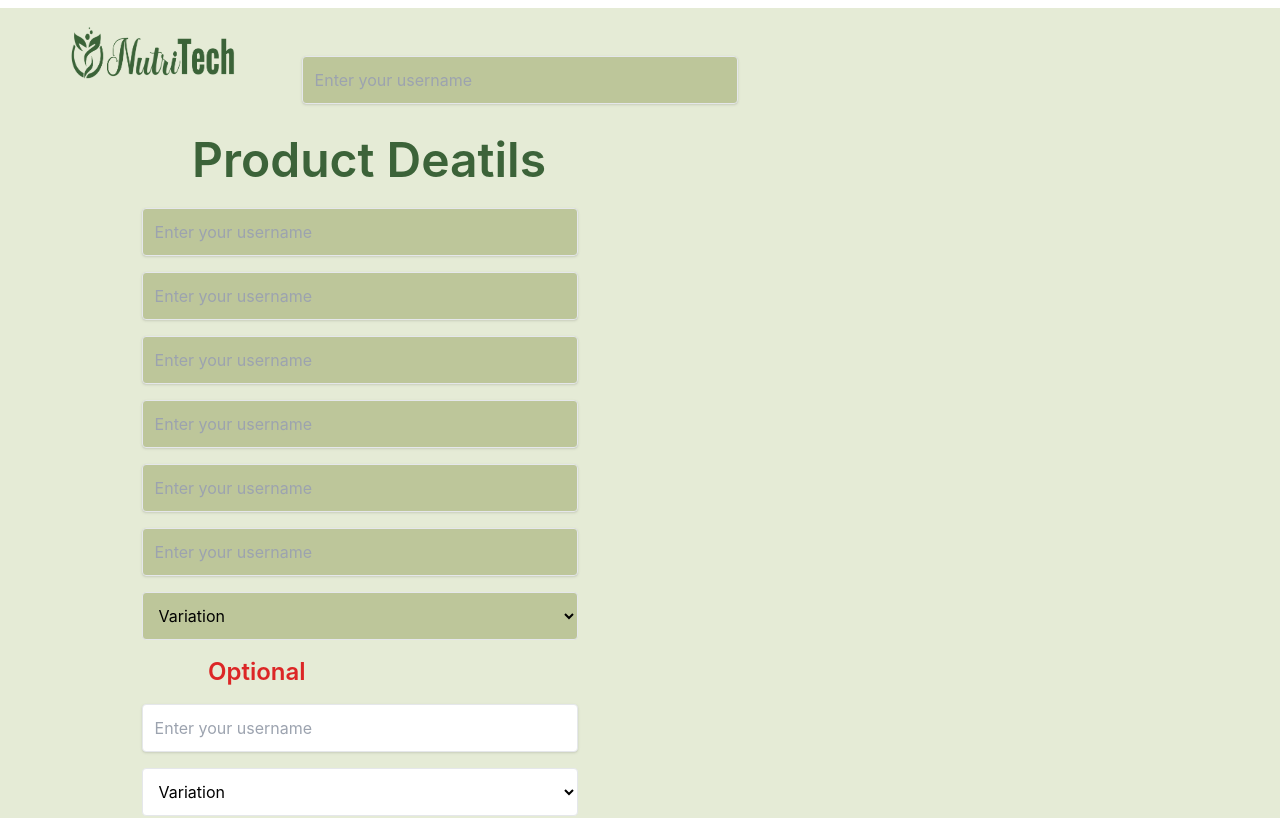
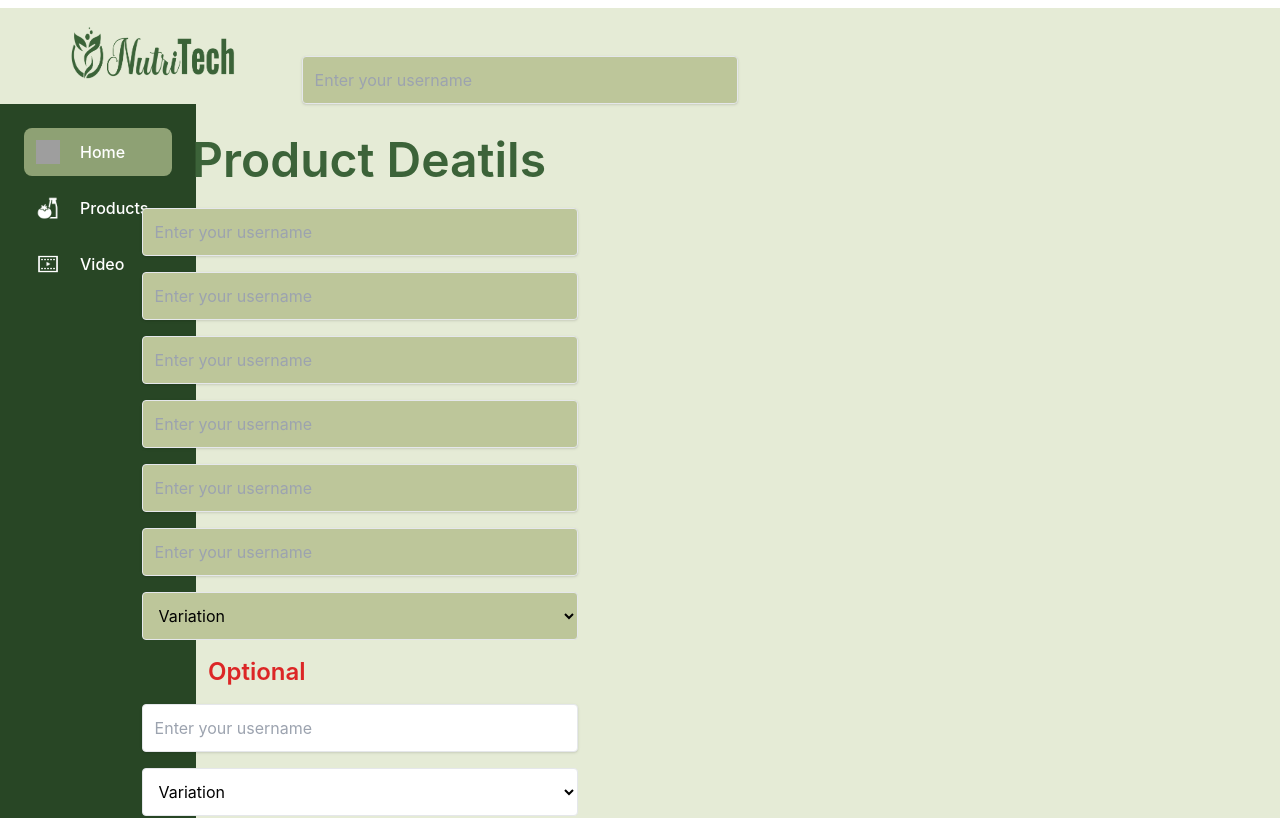
Before and after one commit to Rimaz-Moulana/Nutritech, a React (Vite) app in the folder frontend/: page /product in a window 1280 px wide. Shown: the top 818 px of the page. Built offline with nearby package versions, Linux system fonts and the light colour scheme; grey boxes are pictures that could not be loaded.

Commit message:
commit by rimaz

```diff
--- a/frontend/package.json
+++ b/frontend/package.json
@@ -1,10 +1,13 @@
 {
+  "home": "https://Rimaz-Moulana.github.io/Nutritech",
   "name": "your-project-name",
   "private": true,
   "version": "0.0.0",
   "type": "module",
   "scripts": {
     "dev": "vite",
+    "predeploy": "npm run build",
+    "deploy" : "gh-pages -d build",
     "build": "vite build",
     "lint": "eslint . --ext js,jsx --report-unused-disable-directives --max-warnings 0",
     "preview": "vite preview"
@@ -26,6 +29,7 @@
     "eslint-plugin-react": "^7.33.2",
     "eslint-plugin-react-hooks": "^4.6.0",
     "eslint-plugin-react-refresh": "^0.4.5",
+    "gh-pages": "^6.1.1",
     "postcss": "^8.4.33",
     "tailwindcss": "^3.4.1",
     "vite": "^5.0.8"
--- a/frontend/src/components/theme/BlankPage.jsx
+++ b/frontend/src/components/theme/BlankPage.jsx
@@ -1,14 +1,14 @@
 import React from 'react'
 import Navbar from '../navbar/Navbar'
-// import AnnotatorSideBar from '../sidebar/AnnotatorSideBar'
+import Annotatorsidebar from '../sidebar/AnnotatorSideBar'
 
 export default function BlankPage() {
   return (
     <>
     <Navbar />
-    {/* <AnnotatorSideBar />  */}
+
     <div className='bg-[#E5EBD6] md:flex absolute w-full h-full'>
-
+    <Annotatorsidebar />
 
     </div>
     </>
--- a/frontend/src/index.css
+++ b/frontend/src/index.css
@@ -29,7 +29,7 @@ a:hover {
   /* place-items: center; */
   /* min-width: 320px;
   min-height: 100vh; */
-/* }  */ */
+/* }  */
 
 h1 {
   font-size: 3.2em;
```
Also changed, not shown: frontend/src/update.txt, 1 other file (tests, documents, lock files or other folders).
